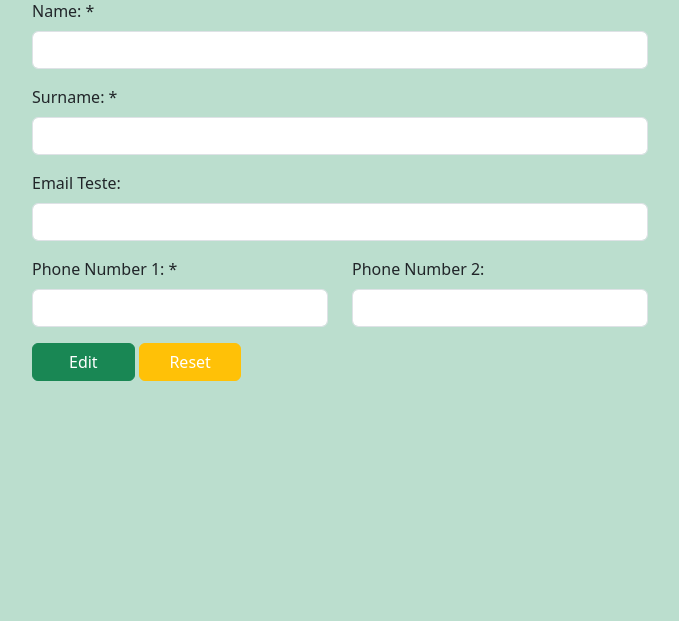
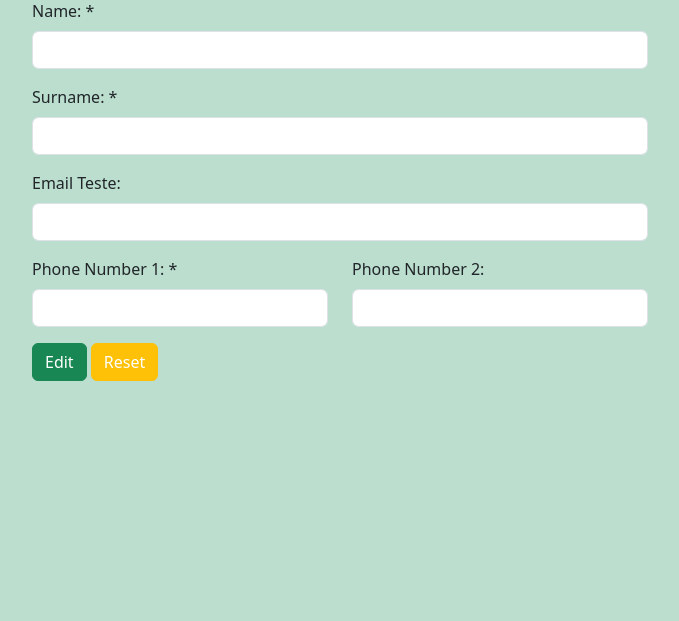
Before and after one commit to MariaPadilha32/SpeakPortuEasy, a Django app: template templates/edit-teacher.html in a window 1280 px wide. Shown: the part 57-678 px from the top of the page, without its empty margins (300-979 px from the left). Run offline with Django 5.2, Linux system fonts and the light colour scheme; the template is opened without the code that fills it, so the values that code supplies are empty.

Commit message:
remove col-2 from edi-teacher

```diff
--- a/templates/edit-teacher.html
+++ b/templates/edit-teacher.html
@@ -28,8 +28,8 @@
                 <input name="phone2" type="text" class="form-control" id="txtPhone2" aria-describedby="Phone Number 2" value="{{ teacher.phone2 }}">
             </div>
         </div>
-        <button type="submit" class="btn btn-success col-2">Edit</button>
-        <button type="reset" class="btn btn-warning text-white col-2">Reset</button>
+        <button type="submit" class="btn btn-success">Edit</button>
+        <button type="reset" class="btn btn-warning text-white">Reset</button>
     </form>
 </div>
 {% endblock %}
```
